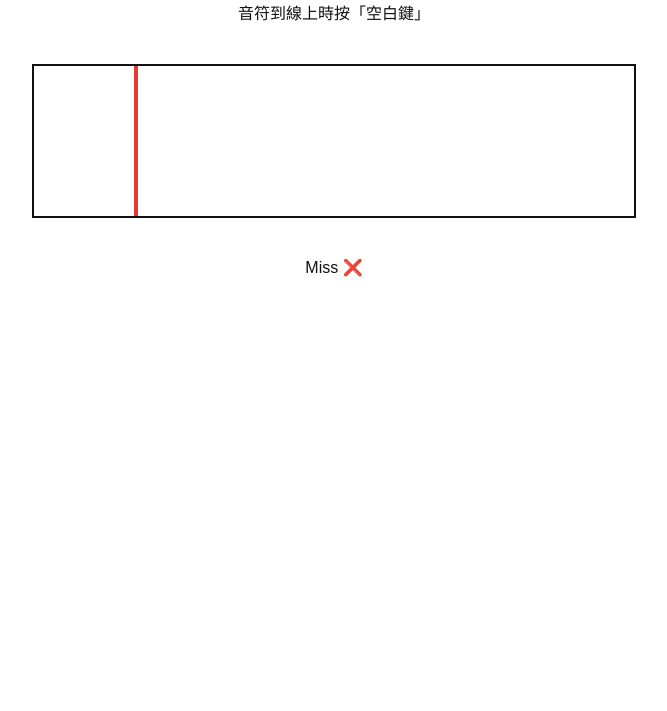
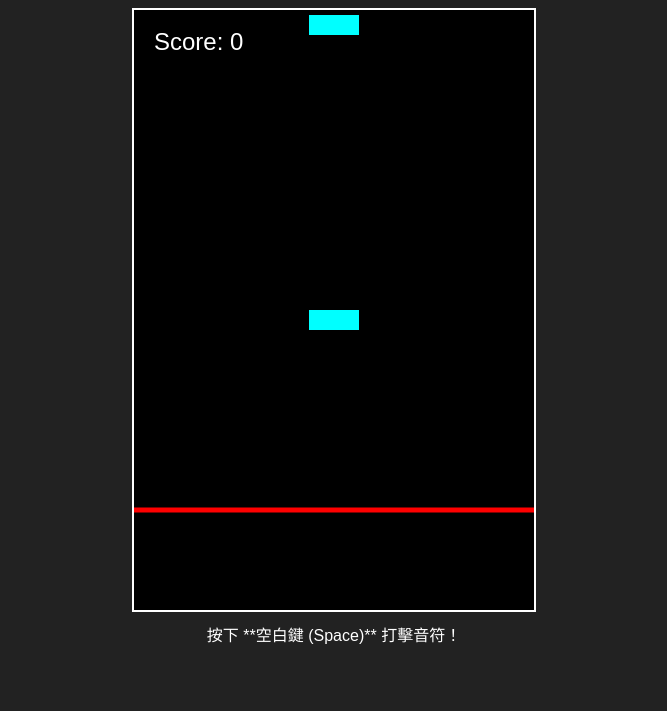
Before and after one commit to kghs10721/kghs10721.github.io, a plain HTML site: page index.html in a window 1280 px wide. Shown: the part 89-800 px from the top of the page, without its empty margins (306-973 px from the left). Drawn offline with Linux system fonts and the light colour scheme.

Commit message:
Update index.html

```diff
--- a/index.html
+++ b/index.html
@@ -1,22 +1,86 @@
 <!DOCTYPE html>
 <html lang="zh-TW">
 <head>
-  <meta charset="UTF-8">
-  <title>節奏音樂遊戲</title>
-  <link rel="stylesheet" href="style.css">
+    <meta charset="UTF-8">
+    <title>我的首款節奏遊戲</title>
+    <style>
+        body { background: #222; color: white; display: flex; flex-direction: column; align-items: center; }
+        canvas { border: 2px solid #fff; background: #000; }
+        .info { margin-top: 10px; font-family: sans-serif; }
+    </style>
 </head>
 <body>
+    <h1>音樂節奏遊戲 1.0</h1>
+    <canvas id="gameCanvas" width="400" height="600"></canvas>
+    <div class="info">按下 **空白鍵 (Space)** 打擊音符！</div>
 
-<h1>🎵 節奏音樂遊戲</h1>
-<p>音符到線上時按「空白鍵」</p>
+    <script>
+        const canvas = document.getElementById('gameCanvas');
+        const ctx = canvas.getContext('2d');
 
-<div id="game">
-  <div id="judge-line"></div>
-  <div id="note"></div>
-</div>
+        // 遊戲參數
+        let score = 0;
+        let notes = []; // 存放畫面上所有的音符
+        const hitLineY = 500; // 判定線的位置
+        const noteSpeed = 5;  // 音符移動速度
 
-<p id="result"></p>
+        // 產生音符的計時器
+        setInterval(() => {
+            notes.push({ y: 0, hit: false });
+        }, 1000); // 每 1000 毫秒（1秒）產生一個音符
 
-<script src="script.js"></script>
-</body>
-</html>
+        function update() {
+            // 1. 清除畫面
+            ctx.clearRect(0, 0, canvas.width, canvas.height);
+
+            // 2. 畫出判定線
+            ctx.strokeStyle = "red";
+            ctx.lineWidth = 5;
+            ctx.beginPath();
+            ctx.moveTo(0, hitLineY);
+            ctx.lineTo(canvas.width, hitLineY);
+            ctx.stroke();
+
+            // 3. 更新與繪製音符
+            ctx.fillStyle = "cyan";
+            for (let i = 0; i < notes.length; i++) {
+                let n = notes[i];
+                n.y += noteSpeed; // 讓音符往下掉
+
+                // 畫出音符方塊
+                ctx.fillRect(175, n.y, 50, 20);
+
+                // 如果掉出螢幕就移除
+                if (n.y > canvas.height) {
+                    notes.splice(i, 1);
+                    i--;
+                }
+            }
+
+            // 4. 顯示分數
+            ctx.fillStyle = "white";
+            ctx.font = "24px Arial";
+            ctx.fillText("Score: " + score, 20, 40);
+
+            requestAnimationFrame(update); // 持續循環
+        }
+
+        // 監聽鍵盤事件
+        window.addEventListener('keydown', (e) => {
+            if (e.code === 'Space') {
+                // 檢查最下方的音符是否靠近判定線
+                for (let i = 0; i < notes.length; i++) {
+                    let n = notes[i];
+                    // 簡單判定：距離判定線正負 30 像素內算擊中
+                    if (Math.abs(n.y - hitLineY) < 30 && !n.hit) {
+                        score += 100;
+                        n.hit = true;
+                        notes.splice(i, 1); // 擊中後消失
+                        break;
+                    }
+                }
+            }
+        });
+
+        update(); // 啟動遊戲
+    </script>
```
